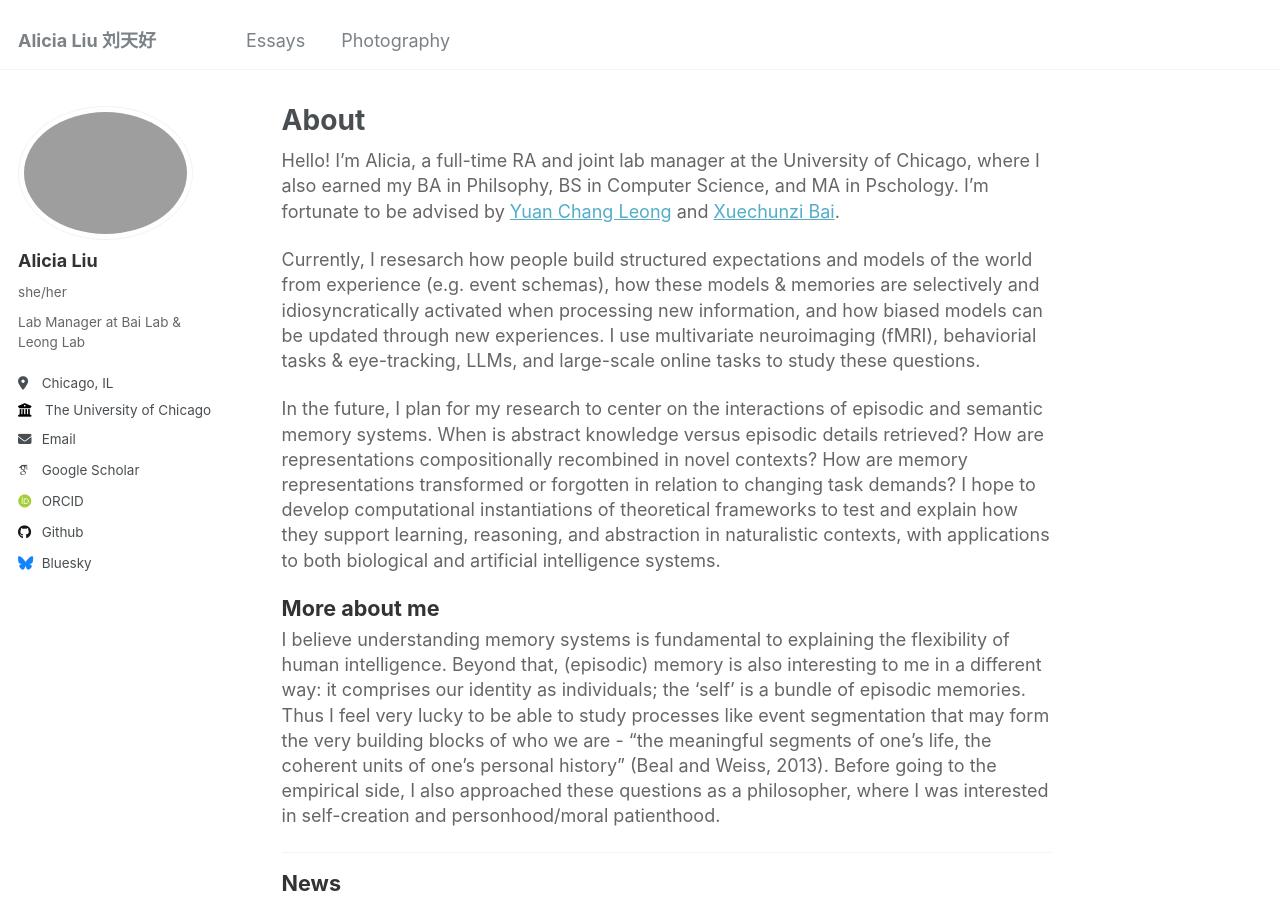
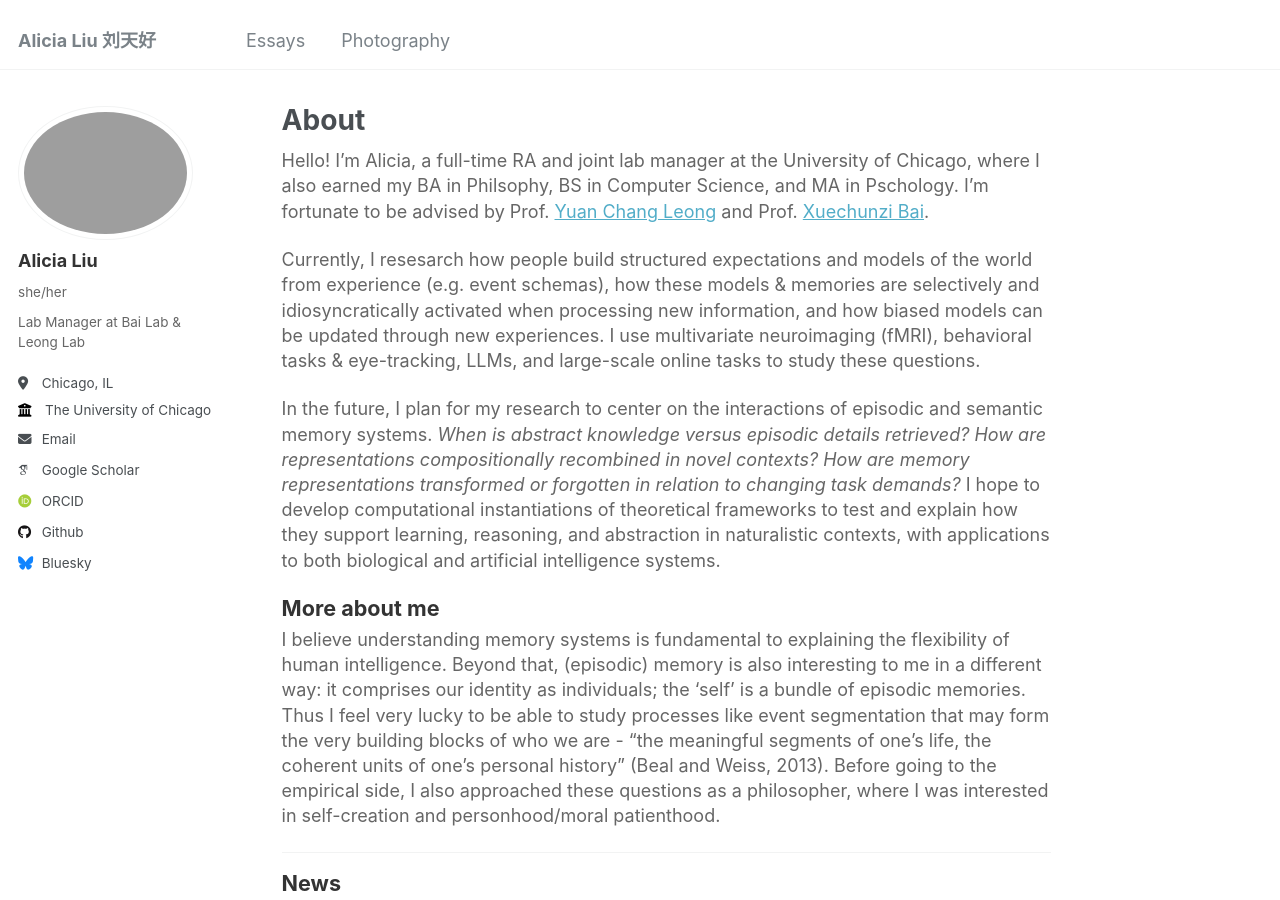
Before and after one commit to 20-alicial/20-alicial.github.io, a Jekyll site: the page built from _pages/about.md, in a window 1280 px wide and 900 px high. Built offline with Jekyll 4.4.1, drawn with Linux system fonts in a browser that asks for light colours; some web fonts are replaced.

Commit message:
minor fix

```diff
--- a/_pages/about.md
+++ b/_pages/about.md
@@ -7,11 +7,11 @@ redirect_from:
   - /about.html
 ---
 
-Hello! I'm Alicia, a full-time RA and joint lab manager at the University of Chicago, where I also earned my BA in Philsophy, BS in Computer Science, and MA in Pschology. I'm fortunate to be advised by [Yuan Chang Leong](https://mcnlab.uchicago.edu) and [Xuechunzi Bai](https://baixuechunzi.github.io/uchicago/).
+Hello! I'm Alicia, a full-time RA and joint lab manager at the University of Chicago, where I also earned my BA in Philsophy, BS in Computer Science, and MA in Pschology. I'm fortunate to be advised by Prof. [Yuan Chang Leong](https://mcnlab.uchicago.edu) and Prof. [Xuechunzi Bai](https://baixuechunzi.github.io/uchicago/).
 
-Currently, I resesarch how people build structured expectations and models of the world from experience (e.g. event schemas), how these models & memories are selectively and idiosyncratically activated when processing new information, and how biased models can be updated through new experiences. I use multivariate neuroimaging (fMRI), behaviorial tasks & eye-tracking, LLMs, and large-scale online tasks to study these questions.
+Currently, I resesarch how people build structured expectations and models of the world from experience (e.g. event schemas), how these models & memories are selectively and idiosyncratically activated when processing new information, and how biased models can be updated through new experiences. I use multivariate neuroimaging (fMRI), behavioral tasks & eye-tracking, LLMs, and large-scale online tasks to study these questions.
 
-In the future, I plan for my research to center on the interactions of episodic and semantic memory systems. When is abstract knowledge versus episodic details retrieved? How are representations compositionally recombined in novel contexts? How are memory representations transformed or forgotten in relation to changing task demands? I hope to develop computational instantiations of theoretical frameworks to test and explain how they support learning, reasoning, and abstraction in naturalistic contexts, with applications to both biological and artificial intelligence systems.
+In the future, I plan for my research to center on the interactions of episodic and semantic memory systems. *When is abstract knowledge versus episodic details retrieved? How are representations compositionally recombined in novel contexts? How are memory representations transformed or forgotten in relation to changing task demands?* I hope to develop computational instantiations of theoretical frameworks to test and explain how they support learning, reasoning, and abstraction in naturalistic contexts, with applications to both biological and artificial intelligence systems.
 
 ### More about me
 I believe understanding memory systems is fundamental to explaining the flexibility of human intelligence. Beyond that, (episodic) memory is also interesting to me in a different way: it comprises our identity as individuals; the 'self' is a bundle of episodic memories. Thus I feel very lucky to be able to study processes like event segmentation that may form the very building blocks of who we are - "the meaningful segments of one’s life, the coherent units of one’s personal history"
```
